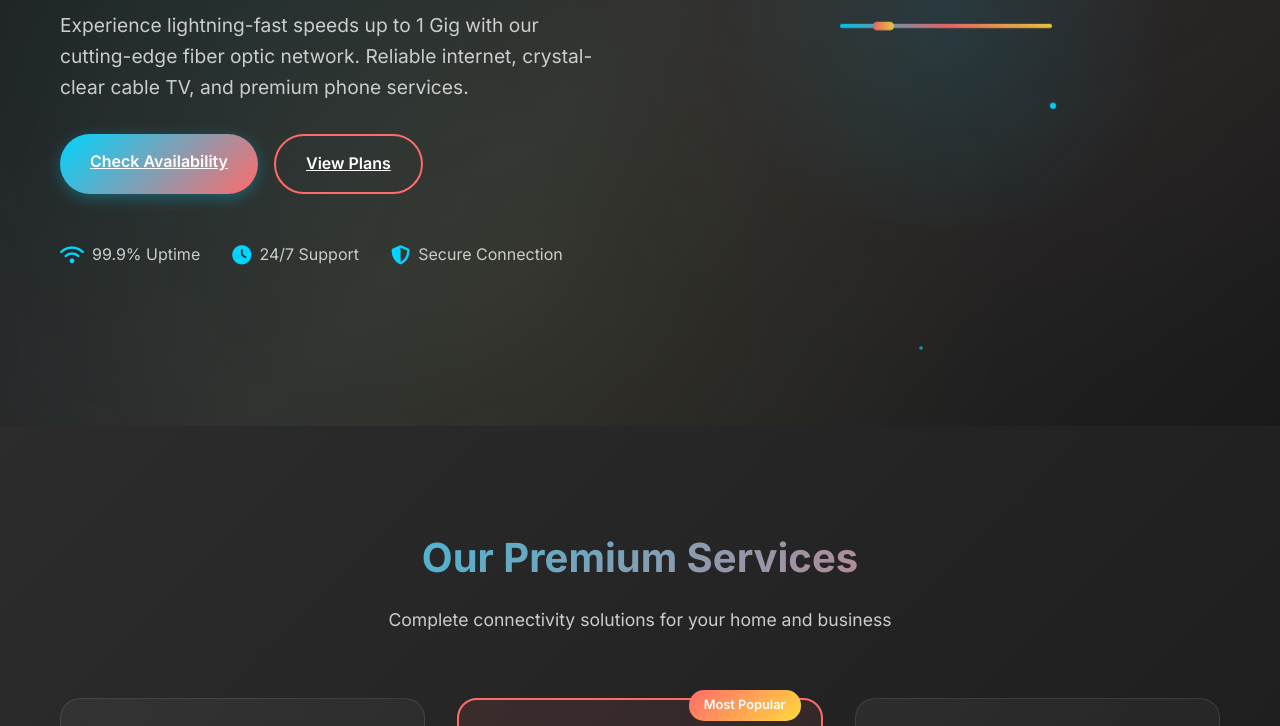
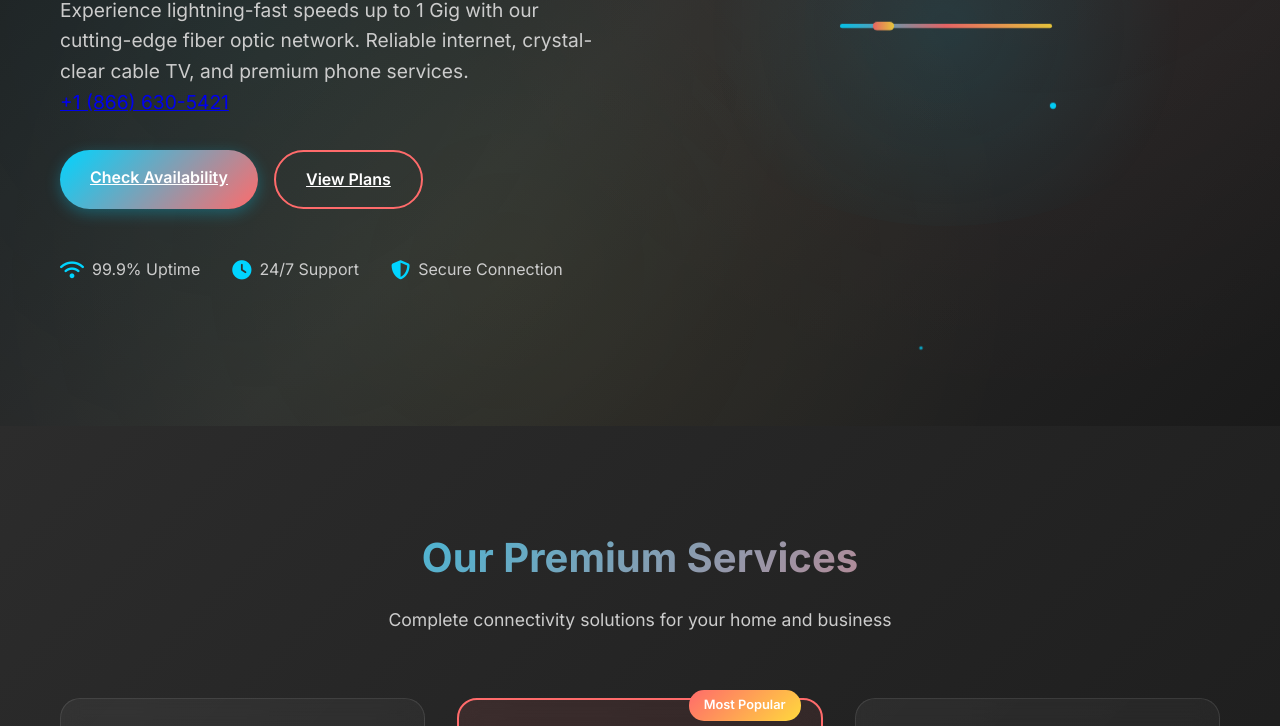
Before and after one commit to alturafibers/altura-fiber, a website built with Vite: page index.html in a window 1280 px wide. Shown: the part 374-1100 px from the top of the page. Built offline with nearby package versions, Linux system fonts and the light colour scheme.

Commit message:
Update index.html

```diff
--- a/index.html
+++ b/index.html
@@ -42,7 +42,8 @@
                 </h1>
                 <p class="hero-description">
                     Experience lightning-fast speeds up to 1 Gig with our cutting-edge fiber optic network.
-                    Reliable internet, crystal-clear cable TV, and premium phone services.
+                    Reliable internet, crystal-clear cable TV, and premium phone services.<br><a href="tel:+18666305421">+1 (866) 630-5421</a>
+
                 </p>
                 <div class="hero-buttons">
                    <a href="tel:+18666305421" class="btn-primary">Check Availability</a>
```
